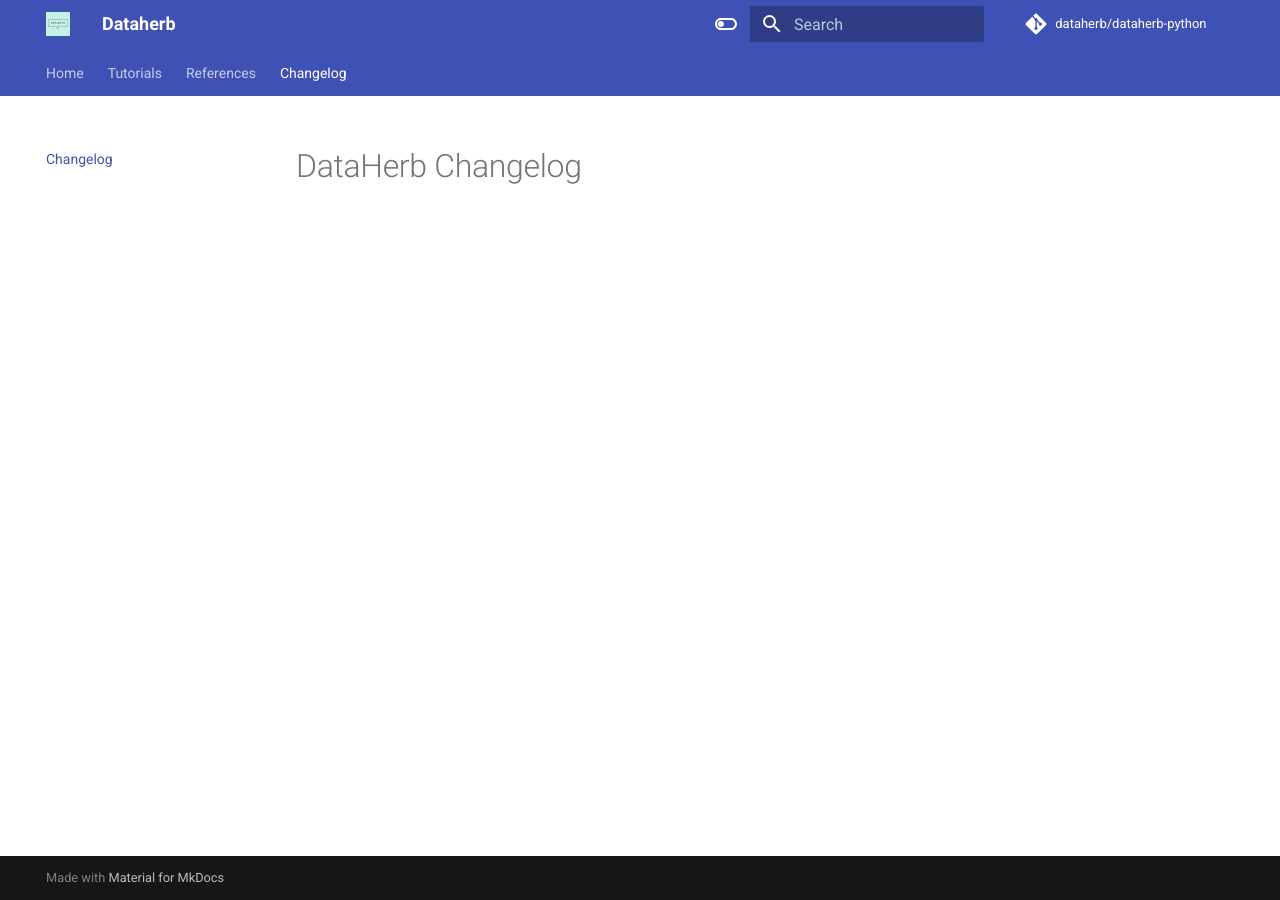
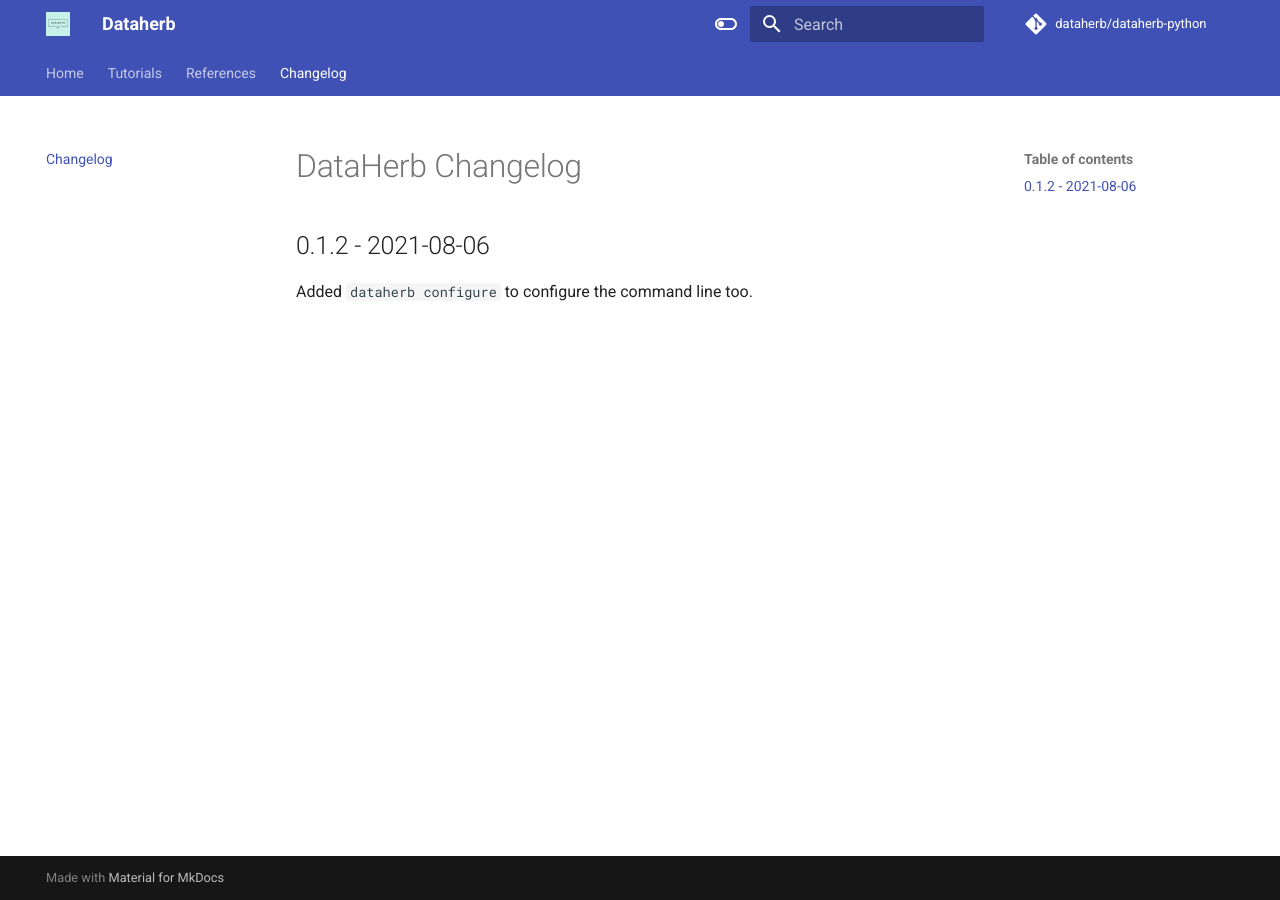
Before and after one commit to DataHerb/dataherb-python, an MkDocs documentation site: the page built from docs/changelog.md, in a window 1280 px wide. Built offline with MkDocs 1.6.1 and Material for MkDocs 9.7.7, drawn with Linux system fonts in a browser that asks for light colours; comment, search, counter and statistics services are not loaded.

Commit message:
bump version

```diff
--- a/dataherb/version.py
+++ b/dataherb/version.py
@@ -1,2 +1,2 @@
 # Name the version of the code using x.x.x
-__version__ = "0.1.1"
+__version__ = "0.1.2"
--- a/docs/changelog.md
+++ b/docs/changelog.md
@@ -1 +1,7 @@
 # DataHerb Changelog
+
+
+
+## 0.1.2 - 2021-08-06
+
+Added `dataherb configure` to configure the command line too.
```
